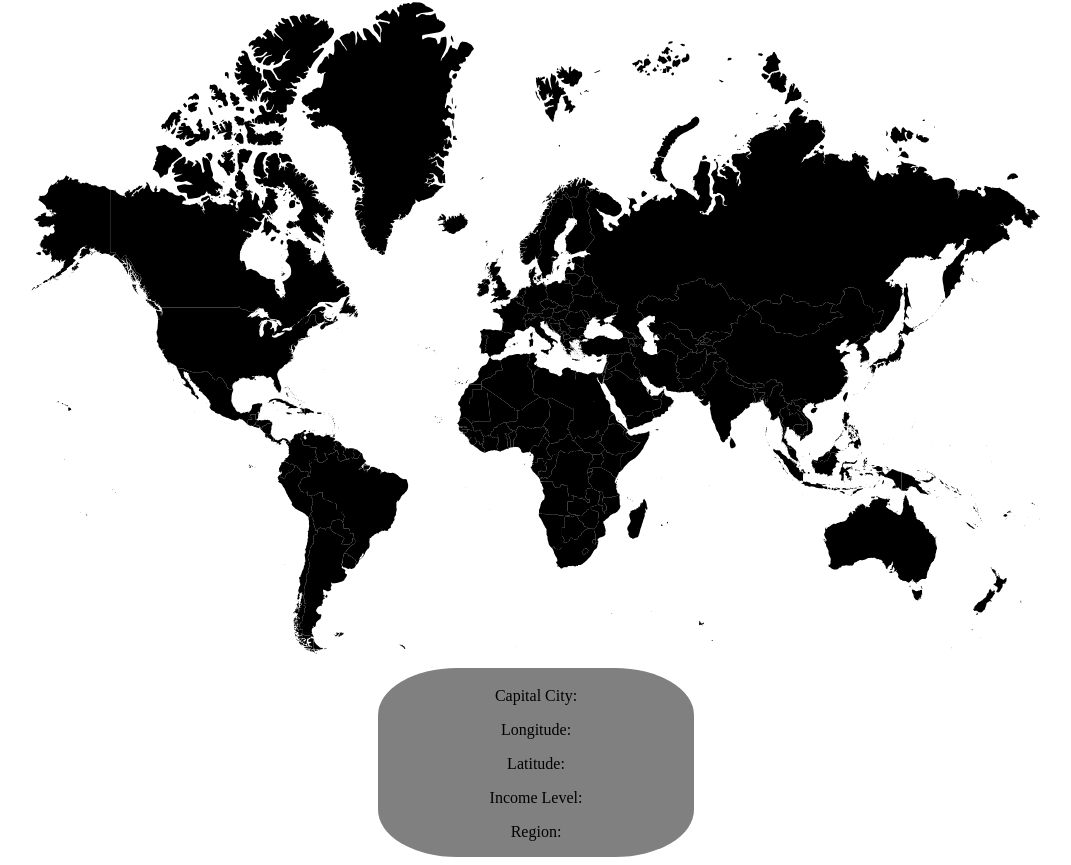
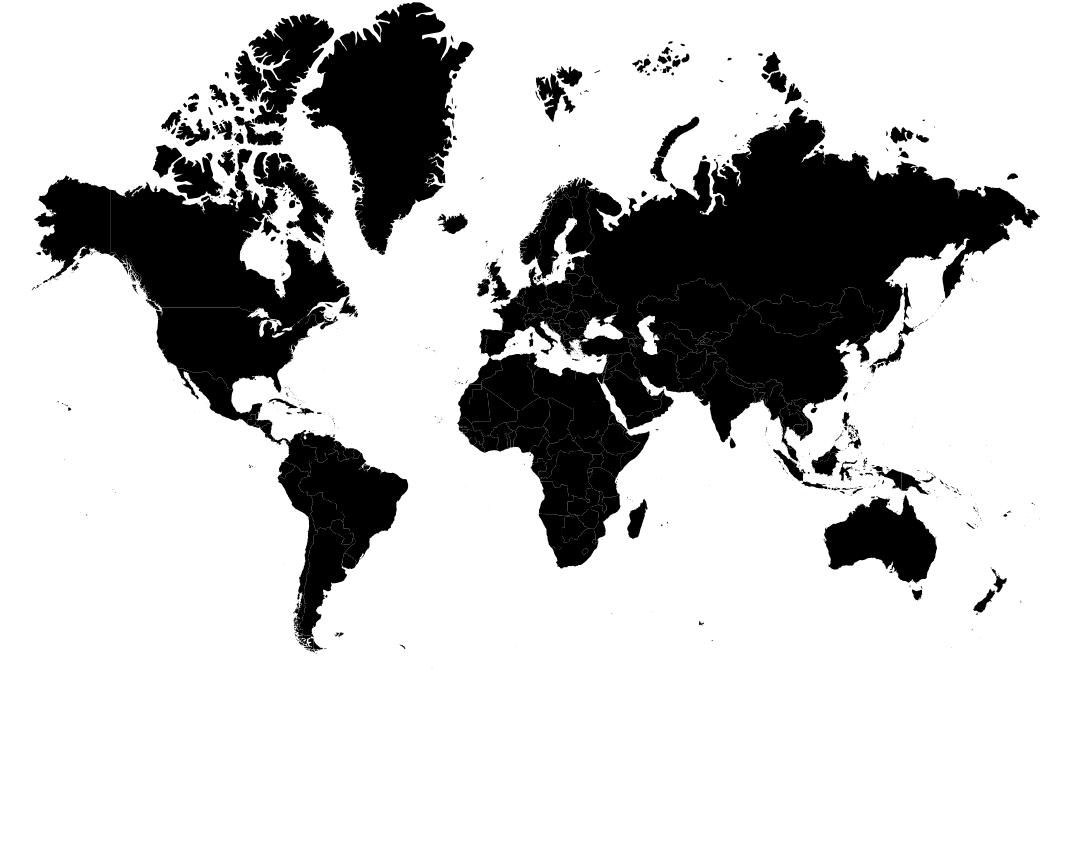
Before and after one commit to MrCodeMonkey11/WorldMap, an Angular app: page / in a window 1280 px wide. Shown: the part 124-989 px from the top of the page, without its empty margins (104-1175 px from the left). After the commit the page ends 800 px from the top, so only its background shows below. Built offline with nearby package versions, Linux system fonts and the light colour scheme.

Commit message:
Make country info box only display if a country has already been clicked

```diff
--- a/src/app/world/world.component.html
+++ b/src/app/world/world.component.html
@@ -1286,7 +1286,7 @@
  </svg>
  </section>
 <section class="country-details">
-    <div>
+    <div *ngIf="info.Country">
     <h3> {{ info.Country }} </h3> <p> Capital City: {{ info.Capital }} </p> <p> Longitude: {{ info.Longitude }} </p> <p> Latitude: {{ info.Latitude }} </p> <p> Income Level: {{ info.incomeLevel }} </p> <p> Region: {{ info.region }} </p>
     </div>
 </section>
```
